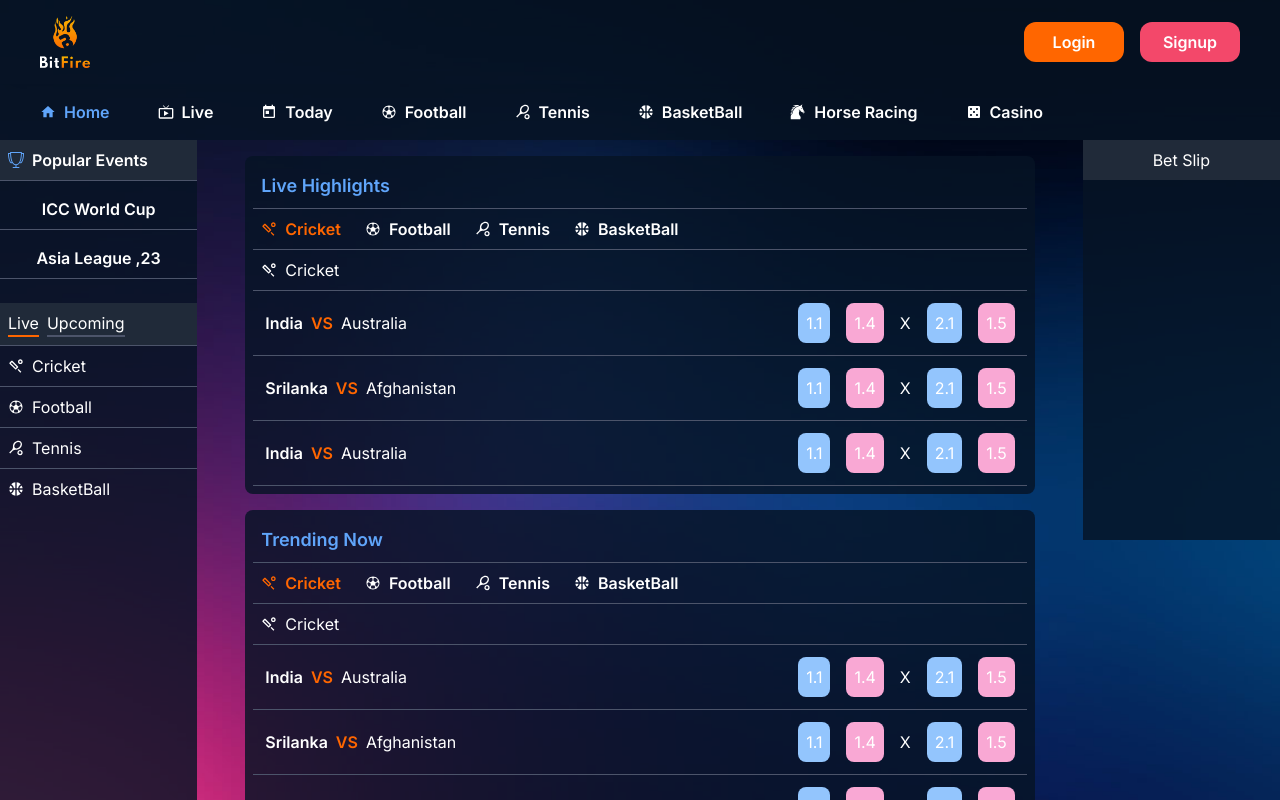
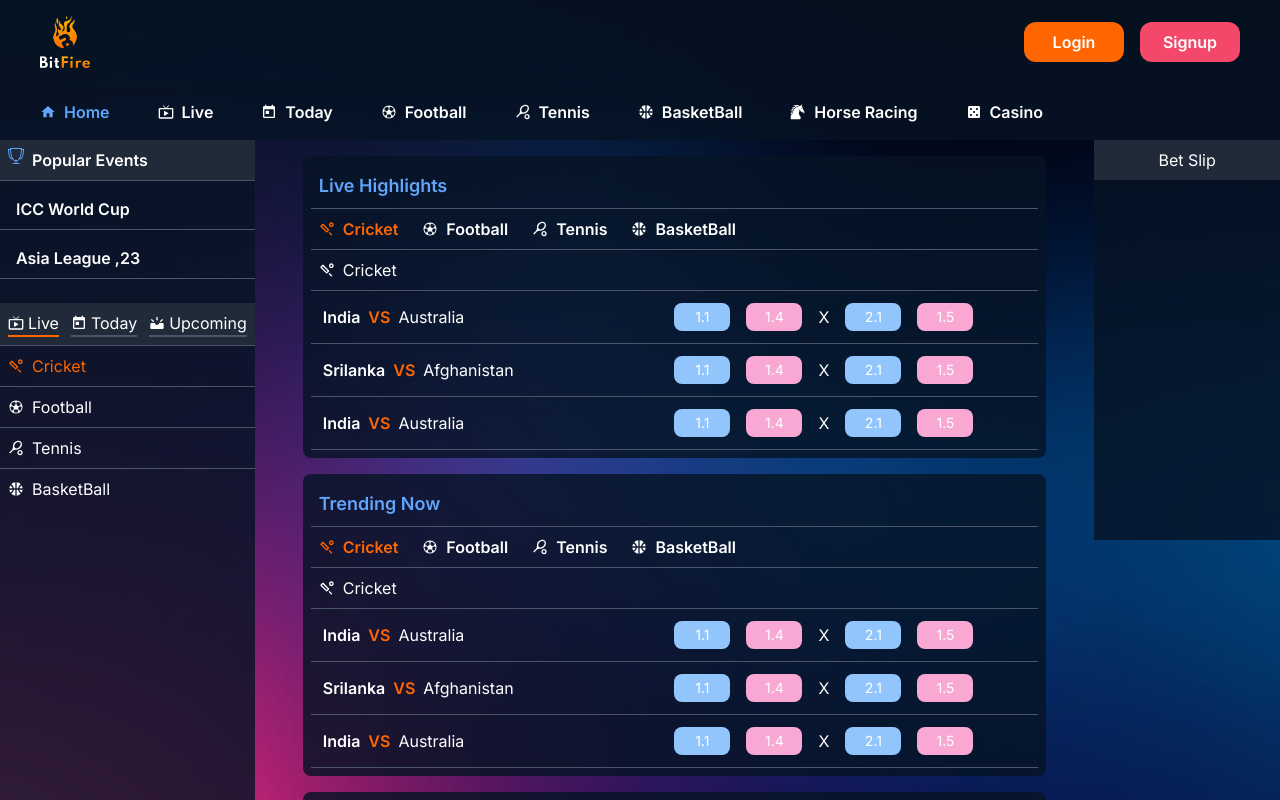
Before and after one commit to chandelyash2/bitfire-restructure, a Next.js app: page / in a window 1280 px wide. Built offline with nearby package versions, Linux system fonts and the light colour scheme.

Commit message:
events mibiel

```diff
--- a/src/app/layout.tsx
+++ b/src/app/layout.tsx
@@ -1,22 +1,25 @@
-import type { Metadata } from 'next'
-import { Inter } from 'next/font/google'
-import './globals.css'
+import type { Metadata } from "next";
+import { Inter } from "next/font/google";
+import "./globals.css";
+import { CMSContext } from "@/context";
 
-const inter = Inter({ subsets: ['latin'] })
+const inter = Inter({ subsets: ["latin"] });
 
 export const metadata: Metadata = {
-  title: 'Create Next App',
-  description: 'Generated by create next app',
-}
+  title: "Create Next App",
+  description: "Generated by create next app",
+};
 
 export default function RootLayout({
   children,
 }: {
-  children: React.ReactNode
+  children: React.ReactNode;
 }) {
   return (
     <html lang="en">
-      <body className={inter.className}>{children}</body>
+      <body className={inter.className}>
+        <CMSContext>{children}</CMSContext>
+      </body>
     </html>
-  )
+  );
 }
--- a/src/components/Home/LiveHighlights.tsx
+++ b/src/components/Home/LiveHighlights.tsx
@@ -1,10 +1,11 @@
-import React, { useState } from "react";
+import React, { useContext, useState } from "react";
 import { games } from "../common/Layout/Sidebar";
 import { twMerge } from "tailwind-merge";
 import { TeamOddsCard } from "../common/TeamOddsCard";
+import { CMSModal } from "@/context";
 
 export const LiveHighlights = () => {
-  const [activeHiglight, setActiveHiglight] = useState("Cricket");
+  const { activeHiglight, setActiveHiglight } = useContext(CMSModal);
   const selectedGame = games.find((item) => item.name === activeHiglight);
   return (
     <div className="bg-header p-2 rounded-lg">
--- a/src/components/Home/TrendingHiglights.tsx
+++ b/src/components/Home/TrendingHiglights.tsx
@@ -1,10 +1,12 @@
-import React, { useState } from "react";
+"use client";
+import React, { useContext } from "react";
 import { games } from "../common/Layout/Sidebar";
 import { twMerge } from "tailwind-merge";
 import { TeamOddsCard } from "../common/TeamOddsCard";
+import { CMSModal } from "@/context";
 
 export const TrendingHiglights = () => {
-  const [activeHiglight, setActiveHiglight] = useState("Cricket");
+  const { activeHiglight, setActiveHiglight } = useContext(CMSModal);
   const selectedGame = games.find((item) => item.name === activeHiglight);
   return (
     <div className="bg-header p-2 rounded-lg">
--- a/src/components/Home/index.tsx
+++ b/src/components/Home/index.tsx
@@ -21,6 +21,7 @@ const Home = () => {
       <div className="flex flex-col gap-4">
         <LiveHighlights />
         <TrendingHiglights />
+        <LiveHighlights /> <LiveHighlights />
       </div>
     </Container>
   );
--- a/src/components/common/Layout/Header.tsx
+++ b/src/components/common/Layout/Header.tsx
@@ -1,15 +1,13 @@
 "use client";
 import Image from "next/image";
-import React, { useState } from "react";
+import React, { useContext, useState } from "react";
 import Container from "../Container";
 import { PrimaryButton } from "../PrimaryButton";
 import { SecondaryButton } from "../SecondaryButton";
+import { CMSModal } from "@/context";
+const Header = () => {
+  const { menuActive, setMenuActive } = useContext(CMSModal);
 
-interface HeaderProp {
-  menuActive: boolean;
-  setMenuActive: (value: boolean) => void;
-}
-const Header = ({ menuActive, setMenuActive }: HeaderProp) => {
   return (
     <header className="bg-header shadow-xl">
       <Container>
--- a/src/components/common/Layout/Sidebar.tsx
+++ b/src/components/common/Layout/Sidebar.tsx
@@ -1,13 +1,18 @@
 "use client";
-import React, { useState } from "react";
+import React, { useContext, useState } from "react";
 import { TfiCup } from "react-icons/tfi";
 import {
   MdOutlineSportsCricket,
   MdSportsTennis,
   MdSportsBasketball,
+  MdLiveTv,
+  MdToday,
+  MdUpcoming,
 } from "react-icons/md";
 import { IoIosFootball } from "react-icons/io";
 import { twMerge } from "tailwind-merge";
+import { CMSModal } from "@/context";
+import { GameHiglightEnum } from "../types";
 
 export const games = [
   {
@@ -28,42 +33,63 @@ export const games = [
   },
 ];
 const Sidebar = () => {
-  const [matchStatus, setMatchStatus] = useState("Live");
+  const [matchStatus, setMatchStatus] = useState(GameHiglightEnum.LIVE);
+  const { activeHiglight, setActiveHiglight } = useContext(CMSModal);
+
   return (
-    <div className="hidden lg:block bg-header h-screen w-[300px]">
-      <div className="font-semibold text-center  flex flex-col gap-2">
-        <h2 className="flex gap-2 items-center bg-heading p-2 border-b">
+    <div className="hidden lg:block bg-header h-full w-[350px]">
+      <div className="font-semibold flex flex-col gap-2">
+        <h2 className="flex gap-2 bg-heading p-2 border-b">
           <span className="text-blue-400">
             <TfiCup />
           </span>
           Popular Events
         </h2>
-        <h2 className="border-b p-2">ICC World Cup</h2>
-        <h2 className="border-b p-2">Asia League ,23</h2>
+        <h2 className="border-b p-2 px-4">ICC World Cup</h2>
+        <h2 className="border-b p-2 px-4">Asia League ,23</h2>
       </div>
 
-      <div className="flex gap-2 p-2 bg-heading mt-6">
+      <div className="flex gap-3 p-2 bg-heading mt-6">
         <span
           className={twMerge(
-            "border-b-2 cursor-pointer",
-            matchStatus === "Live" && "border-primary"
+            "border-b-2 cursor-pointer flex items-center gap-1",
+            matchStatus === GameHiglightEnum.LIVE && "border-primary"
           )}
-          onClick={() => setMatchStatus("Live")}
+          onClick={() => setMatchStatus(GameHiglightEnum.LIVE)}
         >
+          <MdLiveTv />
           Live
         </span>
         <span
           className={twMerge(
-            "border-b-2 cursor-pointer",
-            matchStatus === "Upcoming" && "border-primary"
+            "border-b-2 cursor-pointer flex items-center gap-1",
+            matchStatus === GameHiglightEnum.TODAY && "border-primary"
           )}
-          onClick={() => setMatchStatus("Upcoming")}
+          onClick={() => setMatchStatus(GameHiglightEnum.TODAY)}
         >
+          <MdToday />
+          Today
+        </span>
+        <span
+          className={twMerge(
+            "border-b-2 cursor-pointer flex items-center gap-1",
+            matchStatus === GameHiglightEnum.UPCOMING && "border-primary"
+          )}
+          onClick={() => setMatchStatus(GameHiglightEnum.UPCOMING)}
+        >
+          <MdUpcoming />
           Upcoming
         </span>
       </div>
       {games.map((item) => (
-        <div key={item.name} className="flex gap-2 items-center p-2 border-t">
+        <div
+          key={item.name}
+          className={twMerge(
+            "flex gap-2 items-center p-2 border-t cursor-pointer",
+            activeHiglight === item.name && "text-primary"
+          )}
+          onClick={() => setActiveHiglight(item.name)}
+        >
           <span>{item.icon}</span>
           {item.name}
         </div>
--- a/src/components/common/Layout/index.tsx
+++ b/src/components/common/Layout/index.tsx
@@ -1,5 +1,5 @@
 "use client";
-import React, { useState } from "react";
+import React, { useContext, useState } from "react";
 import Footer from "./Footer";
 import Header from "./Header";
 import Navbar from "./Navbar";
@@ -7,21 +7,24 @@ import Sidebar from "./Sidebar";
 import { BetSlip } from "../BetSlip";
 import { MobileMenu } from "./MobileMenu";
 import { twMerge } from "tailwind-merge";
+import { CMSModal } from "@/context";
 
 interface LayoutProps {
   children: React.ReactNode;
 }
 export const Layout = ({ children }: LayoutProps) => {
-  const [menuActive, setMenuActive] = useState(false);
+  const { menuActive, mobileMenu } = useContext(CMSModal);
+  console.log(mobileMenu, "mosss");
+
   return (
     <div
       className={twMerge(
         "absolute top-0 w-full z-1 flex flex-col h-full justify-between",
-        menuActive ? "overflow-hidden" : "overflow-scroll"
+        menuActive || mobileMenu ? "overflow-hidden" : "overflow-scroll"
       )}
     >
       <div className="fixedflex flex-col gap-2 ">
-        <Header menuActive={menuActive} setMenuActive={setMenuActive} />
+        <Header />
         <Navbar />
       </div>
       <div className="flex gap-2">
--- /dev/null
+++ b/src/components/common/MenuPopup.tsx
@@ -0,0 +1,15 @@
+import React, { useContext } from "react";
+import Header from "./Layout/Header";
+import { MobileMenu } from "./Layout/MobileMenu";
+import { CMSModal } from "@/context";
+interface MenuPopupProps {
+  children: React.ReactNode;
+  //   close: (value: boolean) => void;
+}
+export const MenuPopup = ({ children }: MenuPopupProps) => {
+  return (
+    <div className="absolute top-20 bottom-20 left-0 bg-heading w-full h-screen">
+      {children}
+    </div>
+  );
+};
--- a/src/components/common/TeamOddsCard.tsx
+++ b/src/components/common/TeamOddsCard.tsx
@@ -17,19 +17,27 @@ export const TeamOddsCard = ({
   lay2,
 }: TeamOddsCardProp) => {
   return (
-    <div className="flex gap-8 p-3 items-center border-b overflow-auto">
+    <div className="grid grid-cols-2 p-3 items-center border-b overflow-auto">
       <div className="flex flex-col flex-1 gap-2 lg:flex-row">
-        <h3 className="gap-2 font-semibold">{team1}</h3>
+        <h3 className="gap-1 font-semibold">{team1}</h3>
         <span className="text-primary font-semibold">VS</span>
         <h3>{team2}</h3>
       </div>
       <div className="flex gap-2">
         <div className="flex gap-4 items-center">
-          <span className="bg-blue-300 p-2 rounded-lg">{back1}</span>
-          <span className="bg-pink-300 p-2 rounded-lg">{lay1}</span>
+          <span className="bg-blue-300 p-1 rounded-lg w-10 lg:w-14 text-center text-sm lg:text-md cursor-pointer">
+            {back1}
+          </span>
+          <span className="bg-pink-300 p-1 rounded-lg w-10 lg:w-14 text-center text-sm lg:text-md cursor-pointer">
+            {lay1}
+          </span>
           <span>X</span>
-          <span className="bg-blue-300 p-2 rounded-lg">{back2}</span>
-          <span className="bg-pink-300 p-2 rounded-lg">{lay2}</span>
+          <span className="bg-blue-300 p-1 rounded-lg w-10 lg:w-14 text-center text-sm lg:text-md cursor-pointer">
+            {back2}
+          </span>
+          <span className="bg-pink-300 p-1 rounded-lg w-10 lg:w-14 text-center text-sm lg:text-md cursor-pointer">
+            {lay2}
+          </span>
         </div>
       </div>
     </div>
--- /dev/null
+++ b/src/components/common/types.ts
@@ -0,0 +1,19 @@
+export enum GamesTypeEnum {
+  CRICKET = "Cricket",
+  FOOTBALL = "Football",
+  TENNIS = "Tennis",
+  BASKETBALL = "BasketBall",
+}
+
+export enum GameHiglightEnum {
+  LIVE = "Live",
+  TODAY = "Today",
+  UPCOMING = "Upcoming",
+  TRENDING = "Trending",
+}
+
+export enum MenuListEnum {
+  EVENTS = "Events",
+  MYBET = "My Bet",
+  ACCOUNT = "Account",
+}
--- /dev/null
+++ b/src/context/index.tsx
@@ -0,0 +1,28 @@
+"use client";
+import { GamesTypeEnum } from "@/components/common/types";
+import { useState } from "react";
+import { createContext } from "react";
+
+export const CMSModal = createContext<any>(null);
+
+export const CMSContext = ({ children }: { children: React.ReactNode }) => {
+  const [activeHiglight, setActiveHiglight] = useState<GamesTypeEnum>(
+    GamesTypeEnum.CRICKET
+  );
+  const [menuActive, setMenuActive] = useState<boolean>(false);
+  const [mobileMenu, setMobileMenu] = useState<boolean>(false);
+  return (
+    <CMSModal.Provider
+      value={{
+        activeHiglight,
+        setActiveHiglight,
+        menuActive,
+        setMenuActive,
+        mobileMenu,
+        setMobileMenu,
+      }}
+    >
+      {children}
+    </CMSModal.Provider>
+  );
+};
```
Also changed, not shown: src/components/common/Layout/MobileMenu.tsx (+36 -3 lines).
